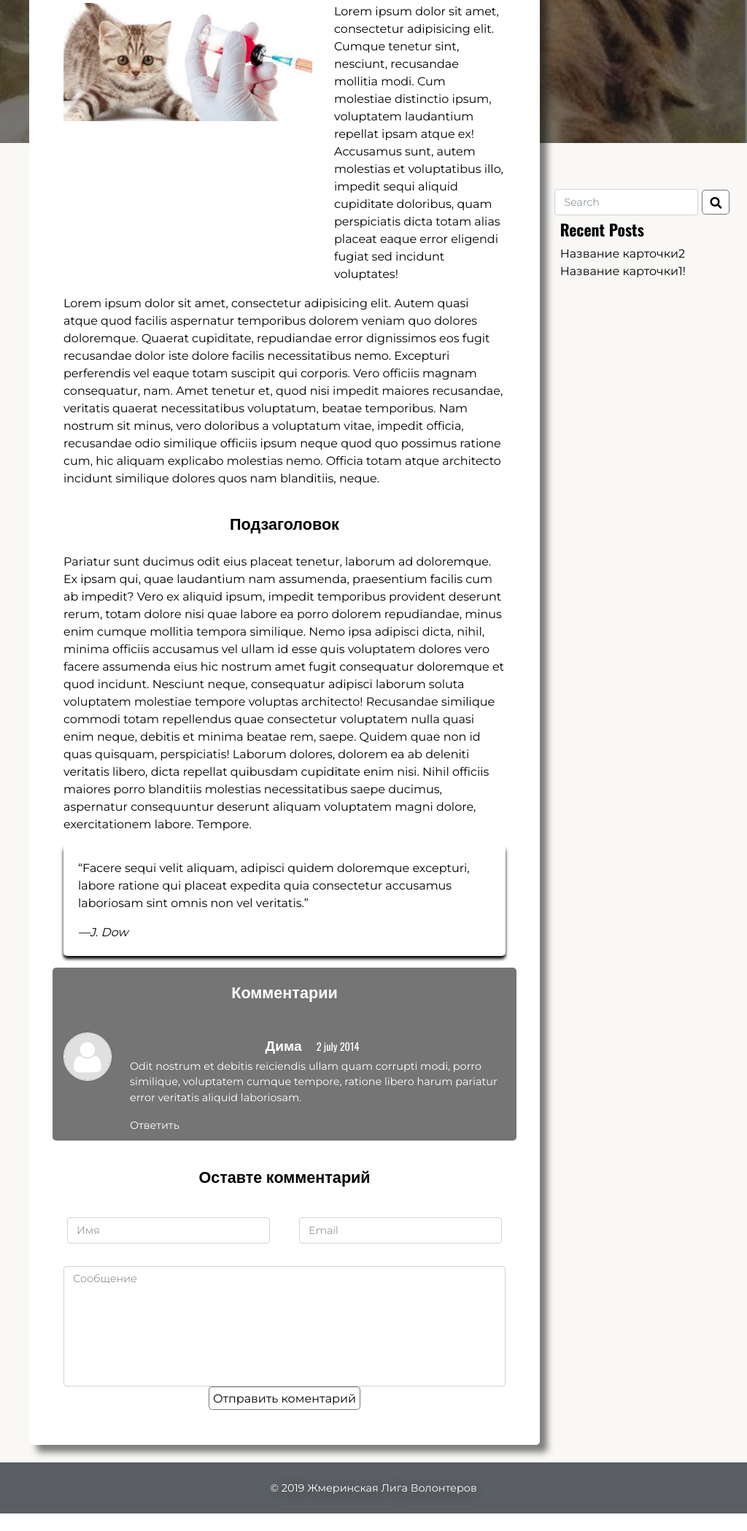
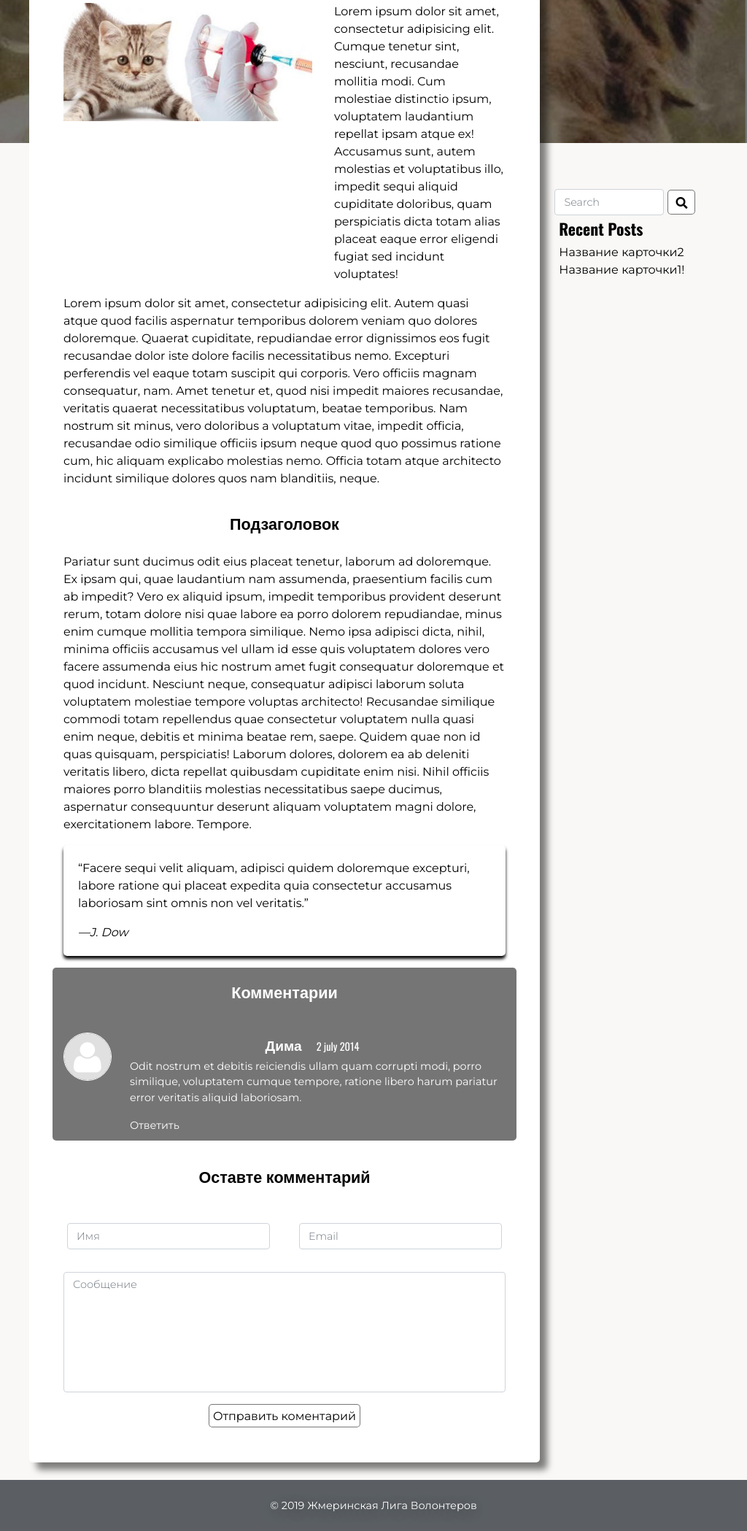
Before and after one commit to Havryliuk-Serhii/zlv, a PHP site: page /blog-item.html in a window 1024 px wide; the page is wider, and only the part inside the window is pictured. Shown: the part 304-2402 px from the top of that part at 73% size. Before the commit the page ends 2378 px from the top of that part, so only its background shows below. Run offline with PHP 8.4, Linux system fonts and the light colour scheme; some libraries are stand-ins or nearby versions.

Commit message:
fixed comment form on 992px

```diff
--- a/css/style.css
+++ b/css/style.css
@@ -470,6 +470,7 @@ font-weight: normal;
   display: -o-flex;
   display: flex;
   justify-content: space-around;
+  margin-top: 1rem;
 }
 .form-lable{
   width: 50%;
@@ -760,13 +761,21 @@ h1{
 	padding: 5px;
 }
 /*
+* Single post
+*/
+
+/*
 * Sidebar
 */
 aside{
    padding-top: 55%;
 }
-
-
+input{
+	font-size: 0.8rem;
+}
+.form-inline .form-control{
+	width: 150px;
+}
 .widget{
   	margin: 3%;
 }
@@ -776,6 +785,7 @@ aside{
 .widget-item a:hover{
 	font-size: 1rem;
 }
+
 /*
 * Footer
 */
@@ -787,7 +797,9 @@ aside{
 
 }
 @media (min-width: 576px)and (max-width: 767px) {
-
+.form-inline .form-control{
+	width: 100px;
+}
 }
 @media (min-width: 320px) and (max-width: 575px) {
 
```
